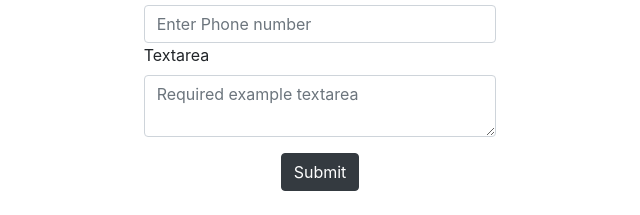
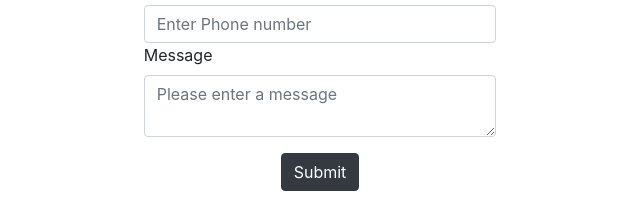
Before and after one commit to VastalShah/Restaurant-Website_LessionEndProject, a plain HTML site: page contact.html in a window 1280 px wide. Shown: the part 341-556 px from the top of the page, 320-960 px from the left. Drawn offline with nearby package versions, Linux system fonts and the light colour scheme.

Commit message:
updated textarea

```diff
--- a/contact.html
+++ b/contact.html
@@ -70,8 +70,8 @@
             </div>
             <div class="form-row justify-content-center align-items-center">
                 <div class="col-md-4">
-                    <label for="validationTextarea">Textarea</label>
-                    <textarea class="form-control" id="validationTextarea" placeholder="Required example textarea" required></textarea>
+                    <label for="validationTextarea">Message</label>
+                    <textarea class="form-control" id="validationTextarea" placeholder="Please enter a message" required></textarea>
                     <div class="invalid-feedback">
                         Please enter a message in the textarea.
                     </div>
```
